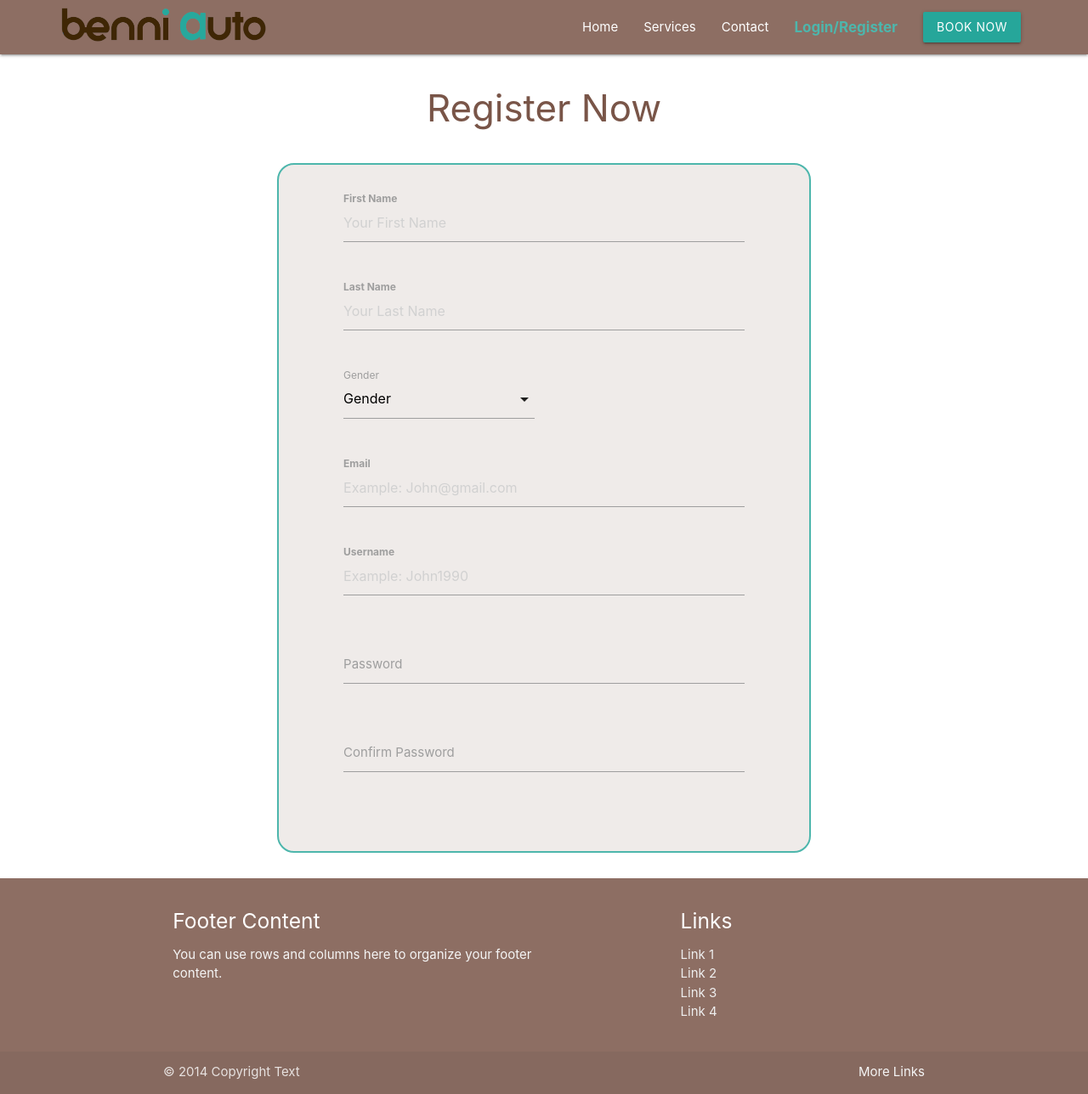
After one commit to BENNI-GITHUB/project-03-Benni-Auto, a Flask app: page /register in a window 1280 px wide. The commit adds this page. Shown: the whole page at 85% size. Run offline with Flask 2, Linux system fonts and the light colour scheme.

Commit message:
create login-register pages and modift models and route.py files

```diff
--- a/benniauto/routes.py
+++ b/benniauto/routes.py
@@ -1,6 +1,6 @@
-from flask import render_template, request, redirect, url_for
+from flask import render_template, request, redirect, url_for, session, flash
 from benniauto import app, db
-from benniauto.models import Service, Order
+from benniauto.models import Service, Order, User
 
 
 @app.route("/")
@@ -8,6 +8,18 @@ def home():
     active = 'home'
     services = list(Service.query.order_by(Service.service_name).all())
     return render_template("home.html" , active=active, services=services )
+
+
+@app.route("/login")
+def login():
+    active = 'login'
+    return render_template("login.html" , active=active)
+
+
+@app.route("/register")
+def register():
+    active = 'login'
+    return render_template("register.html", active=active)
 
 
 @app.route("/services")
@@ -53,4 +65,27 @@ def delete_service(service_id):
 
 @app.route("/orders")
 def orders():
-    return render_template("orders.html")
+    orders = list(Order.query.order_by(Order.id).all())
+    return render_template("orders.html" , orders=orders)
+
+
+@app.route("/add_order", methods=["GET", "POST"])
+def add_order():
+    services = list(Service.query.order_by(Service.service_name).all())
+    if request.method == "POST":
+        order = Order(
+            order_title = request.form.get("order_title"),
+            car_type = request.form.get("car_type"),
+            order_description = request.form.get("order_description"),
+            request_date = request.form.get("request_date"),
+            need_recovery = bool(True if request.form.get("need_recovery") else False),
+            user_postcode = request.form.get("user_postcode"),
+            user_address = request.form.get("user_address"),
+            user_phone = request.form.get("user_phone"),
+            service_id = request.form.get("service_id"),
+            user_id = request.form.get("user_id")
+        )
+        db.session.add(order)
+        db.session.commit()
+        return redirect(url_for("orders"))
+    return render_template("add_order.html", services=services)
--- a/benniauto/static/css/style.css
+++ b/benniauto/static/css/style.css
@@ -112,13 +112,45 @@ nav img {
   margin: 40px 0;
 }
 
-.service-box {
-  width: 200px;
-  height: 200px;
-  border-radius: 50%;
-  border: 2px solid #4db6ac;
+.home-service {
+  position: relative;
 }
 
+.service-box {
+  width: 250px;
+  height: 250px;
+  border-radius: 50%;
+  border: 5px solid #4db6ac;
+  margin: 20px auto;
+  display: flex;
+  flex-direction: column;
+  align-items: center;
+  justify-content: space-between;
+  padding: 10%;
+  padding-bottom: 15%;
+}
+
+.service-book {
+  position: absolute;
+  bottom: 10%;
+  right: 17.5%;
+
+}
+
+/* #address {
+  display: none;
+}
+
+input:checked #address {
+  display: block;
+} */
+
+.login-page {
+  border: 2px solid #4db6ac;
+  padding: 30px 15px;
+  border-radius: 20px;
+  margin: 30px auto;
+  }
 
 .active {
   font-weight: bolder;
--- a/benniauto/static/js/script.js
+++ b/benniauto/static/js/script.js
@@ -3,6 +3,20 @@ document.addEventListener('DOMContentLoaded', function () {
     let sidenav = document.querySelectorAll(".sidenav");
     M.Sidenav.init(sidenav);
 
+    // Modal
     let modal_del = document.querySelectorAll('.modal');
     M.Modal.init(modal_del);
+
+    // Datepicker
+    let datepicker = document.querySelectorAll(".datepicker");
+  M.Datepicker.init(datepicker, {
+      format: "dd mmmm, yyyy",
+      disableWeekends: true,
+      i18n: {done: "Select"}
+  });
+
+    // select
+    let selects = document.querySelectorAll("select");
+    M.FormSelect.init(selects);
+
 });
--- a/benniauto/templates/base.html
+++ b/benniauto/templates/base.html
@@ -27,7 +27,7 @@
           <li><a class="{% if active == 'home' %}active{% endif %}" href="{{ url_for('home') }}">Home</a></li>
           <li><a class="{% if active == 'services' %}active{% endif %}" href="{{ url_for('services') }}">Services</a></li>
           <li><a href="{{ url_for('home') }}#contact">Contact</a></li>
-          <li><a href="mobile.html">Login/Register</a></li>
+          <li><a class="{% if active == 'login' %}active{% endif %}" href="{{ url_for('login') }}">Login/Register</a></li>
           <li><a href="{{ url_for('orders') }}" class="waves-effect waves-light btn">Book Now</a></li>
         </ul>
       </div>
@@ -38,7 +38,7 @@
       <li><a href="{{ url_for('home') }}">Home</a></li>
       <li><a href="{{ url_for('services') }}">Services</a></li>
       <li><a href="#contact">Contact</a></li>
-      <li><a href="mobile.html">Login/Register </a></li>
+      <li><a href="{{ url_for('login') }}">Login/Register </a></li>
       <li><a href="{{ url_for('orders') }}">Book Now</a></li>
     </ul>
 
--- /dev/null
+++ b/benniauto/templates/register.html
@@ -0,0 +1,72 @@
+{% extends "base.html" %}
+{% block content %}
+
+<h3 class="brown-text center-align our-services">Register Now</h3>
+
+<div class="login-page container brown lighten-5">
+  <div class="row">
+    <form class="col s12" method="POST" action="{{ url_for('register') }}">
+
+      <div class="row">
+        <div class="input-field col s10 offset-s1">
+          <input placeholder="Your First Name" id="first_name" name="first_name" type="text" class="validate brown-text" required>
+          <label for="first_name">First Name</label>
+        </div>
+      </div>
+
+      <div class="row">
+        <div class="input-field col s10 offset-s1">
+          <input placeholder="Your Last Name" id="last_name" name="last_name" type="text" class="validate brown-text" required>
+          <label for="last_name">Last Name</label>
+        </div>
+      </div>
+
+      <div class="row">
+        <div class="input-field col s5 offset-s1">
+          <select id="gender" name="gender" class="validate brown-text" required>
+            <option value="" selected disabled>Gender</option>
+            <option value="Male">Male</option>
+            <option value="Female">Female</option>
+          </select>
+          <label for="gender">Gender</label>
+        </div>
+      </div>
+
+      <div class="row">
+        <div class="input-field col s10 offset-s1">
+          <input id="email" name="email" placeholder="Example: John@gmail.com" type="email" class="validate" required>
+          <label for="email">Email</label>
+        </div>
+      </div>
+
+      <div class="row">
+        <div class="input-field col s10 offset-s1">
+          <input placeholder="Example: John1990" id="username" name="username" type="text" class="validate brown-text" required>
+          <label for="username">Username</label>
+        </div>
+      </div>
+
+      <div class="row">
+        <div class="input-field col s10 offset-s1">
+          <input id="password" name="password" type="password" class="validate" required>
+          <label for="password">Password</label>
+        </div>
+      </div>
+
+      <div class="row">
+        <div class="input-field col s10 offset-s1">
+          <input id="password_confirmation" name="password_confirmation" type="password" class="validate" required>
+          <label for="password_confirmation">Confirm Password</label>
+        </div>
+      </div>
+
+
+
+    </form>
+  </div>
+
+</div>
+
+
+
+{% endblock %}
```
Also changed, not shown: benniauto/models.py (+9 -4 lines), benniauto/templates/add_order.html (added, +138 -0 lines), benniauto/templates/home.html (+8 -5 lines), benniauto/templates/login.html (added, +49 -0 lines), benniauto/templates/orders.html (+8 -0 lines).
